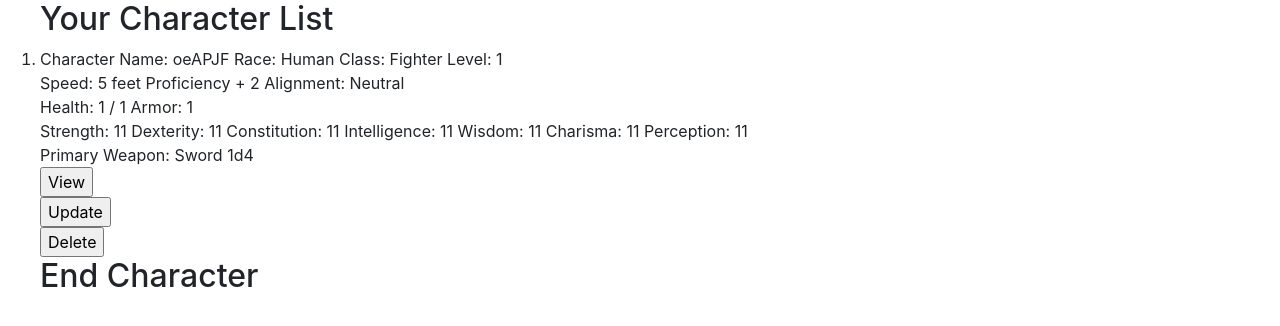
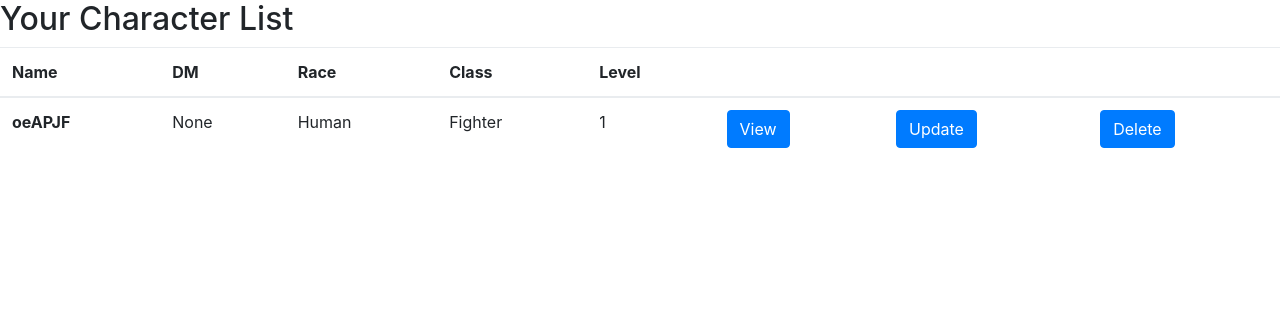
Before and after one commit to keithmorel/dndproj, a Flask app: page /char_list in a window 1280 px wide. Shown: the part 102-428 px from the top of the page. Run offline with Flask 2, Linux system fonts and the light colour scheme; a user stored in the database is signed in; data comes from the database, SQL or seed files in the repository; both versions use the stored data as it was after the commit; some libraries are stand-ins or nearby versions.

Commit message:
Bootstrapped list of character sheets into a more user-friendly table with only some basic info on each character.

```diff
--- a/dndroller/templates/char_list.html
+++ b/dndroller/templates/char_list.html
@@ -34,61 +34,54 @@
                         </div>
                     {% endif %}
                 {% endwith %}
-                <ol class="char_list">
+                <table class="table">
                     <h2>Your Character List</h2>
+                    <thead>
+                        <tr>
+                            <th>Name</th>
+                            <th>DM</th>
+                            <th>Race</th>
+                            <th>Class</th>
+                            <th>Level</th>
+                            <th></th>
+                            <th></th>
+                            <th></th>
+                    </thead>
+                    <tbody>
                     {% for character in entries %}
-                    <li>Character Name: {{ character.char_name }}
+                        <tr>
+                            <th scope="row">{{ character.char_name }}</th>
                             {% if character.dm != None %}
-                            DM: {{ character.dm }}
+                            <td>{{ character.dm }}</td>
+                            {% else %}
+                            <td>None</td>
                             {% endif %}
-                        Race: {{ character.char_race }}
-                        Class: {{ character.char_class }}
-                        Level: {{ character.char_lvl }}<br>
-                        Speed: {{ character.char_speed }} feet
-                        Proficiency + {{ character.char_proficiency }}
-                        Alignment: {{ character.alignment }}<br>
-                        Health: {{ character.curr_health }} / {{ character.max_health }}
-                        Armor: {{ character.char_armor }}<br>
-                        Strength: {{ character.char_str }}
-                        Dexterity: {{ character.char_dex }}
-                        Constitution: {{ character.char_const }}
-                        Intelligence: {{ character.char_intel }}
-                        Wisdom: {{ character.char_wisdom }}
-                        Charisma: {{ character.char_charisma }}
-                        Perception: {{ character.char_perception }}<br>
-                        Primary Weapon: {{ character.char_weap_prim }} {{ character.char_weap_prim_num }}d{{ character.char_weap_prim_die }}<br>
-                        {% if character.char_weap_sec != '' %}
-                            Secondary Weapon: {{ character.char_weap_sec }} {{ character.char_weap_sec_num }}d{{ character.char_weap_sec_die }}<br>
-                        {% endif %}
-                        {% if character.char_inv != '' %}
-                            Inventory: {{ character.char_inv }}<br>
-                        {% endif %}
-                        {% if character.char_notes != '' %}
-                            Notes: {{ character.char_notes }}<br>
-                        {% endif %}
-                        {% if character.char_skills != '' %}
-                            Skills: {{ character.char_skills }}<br>
-                        {% endif %}
+                            <td>{{ character.char_race }}</td>
+                            <td>{{ character.char_class }}</td>
+                            <td>{{ character.char_lvl }}</td>
+                            <td>
                                 <form name="view_char" action="/view_char" method="POST">
                                     <input type="hidden" name="to_view" value="{{ character.char_name }}">
                                     <input type="hidden" name="user" value="{{ character.author }}">
-                            <input type="submit" value="View">
+                                    <input class="btn btn-primary" type="submit" value="View">
                                 </form>
+                            </td>
+                            <td>
                                 <form name="update_char" action="/update_char" method="POST">
                                     <input type="hidden" name="to_update" value="{{ character.char_name }}">
-                            <input type="submit" value="Update">
+                                    <input class="btn btn-primary" type="submit" value="Update">
                                 </form>
+                            </td>
+                            <td>
                                 <form name="delete_char" action="/delete_char/" method="POST">
                                     <input type="hidden" name="to_delete" value="{{ character.char_name }}">
-                            <input type="submit" value="Delete">
+                                    <input class="btn btn-primary" type="submit" value="Delete">
                                 </form>
-                    </li>
-                    <h2>End Character</h2>
-                    {% else %}
-                        <li>No characters available</li>
+                            </td>
+                        </tr>
                     {% endfor %}
-                </ol>
-
+                    </tbody>
+                </table>
                 </div>
             <div class="footer"></div>
         </div>
```
Also changed, not shown: dndroller/dndusers.db. Lines whose indentation alone changed are shown as unchanged.
